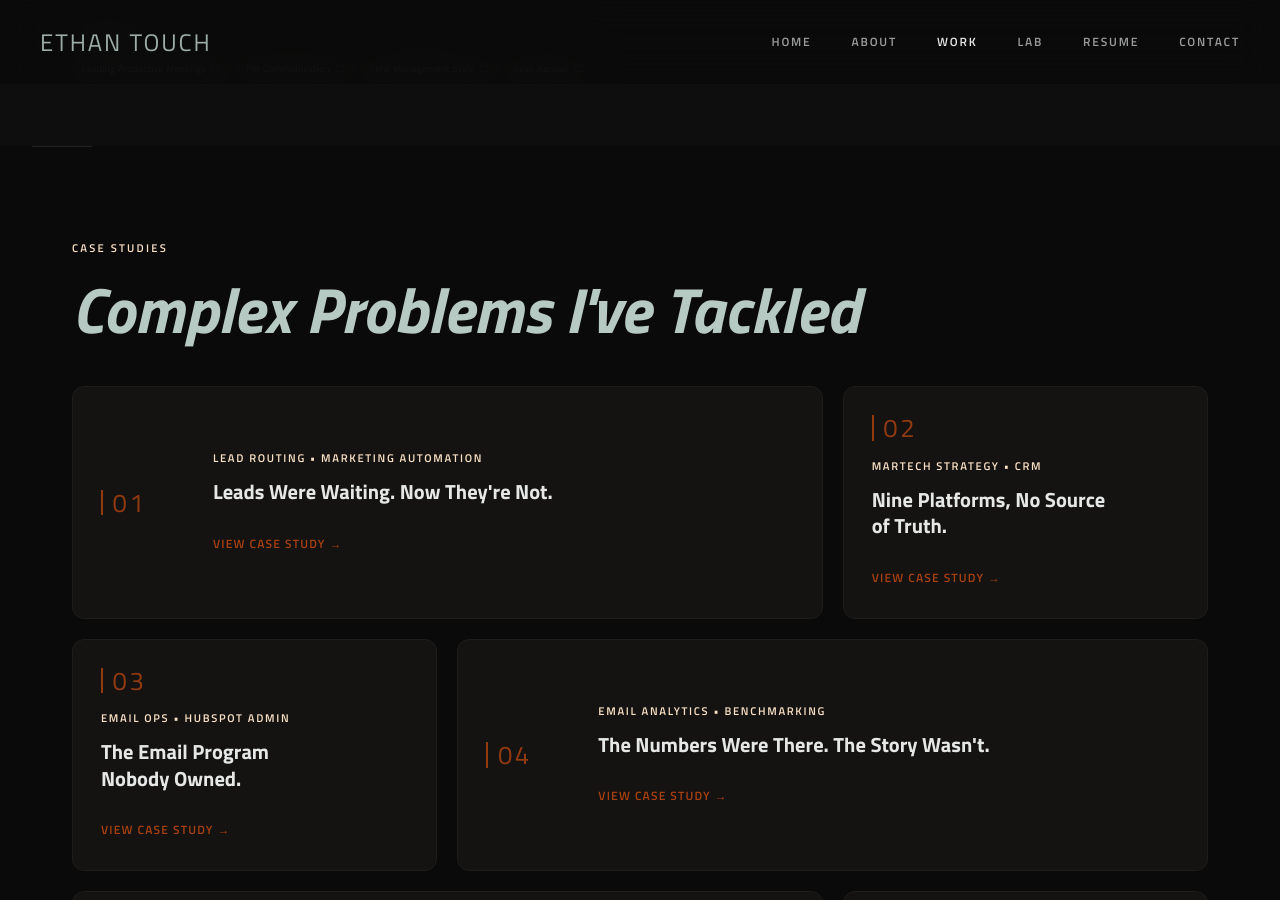
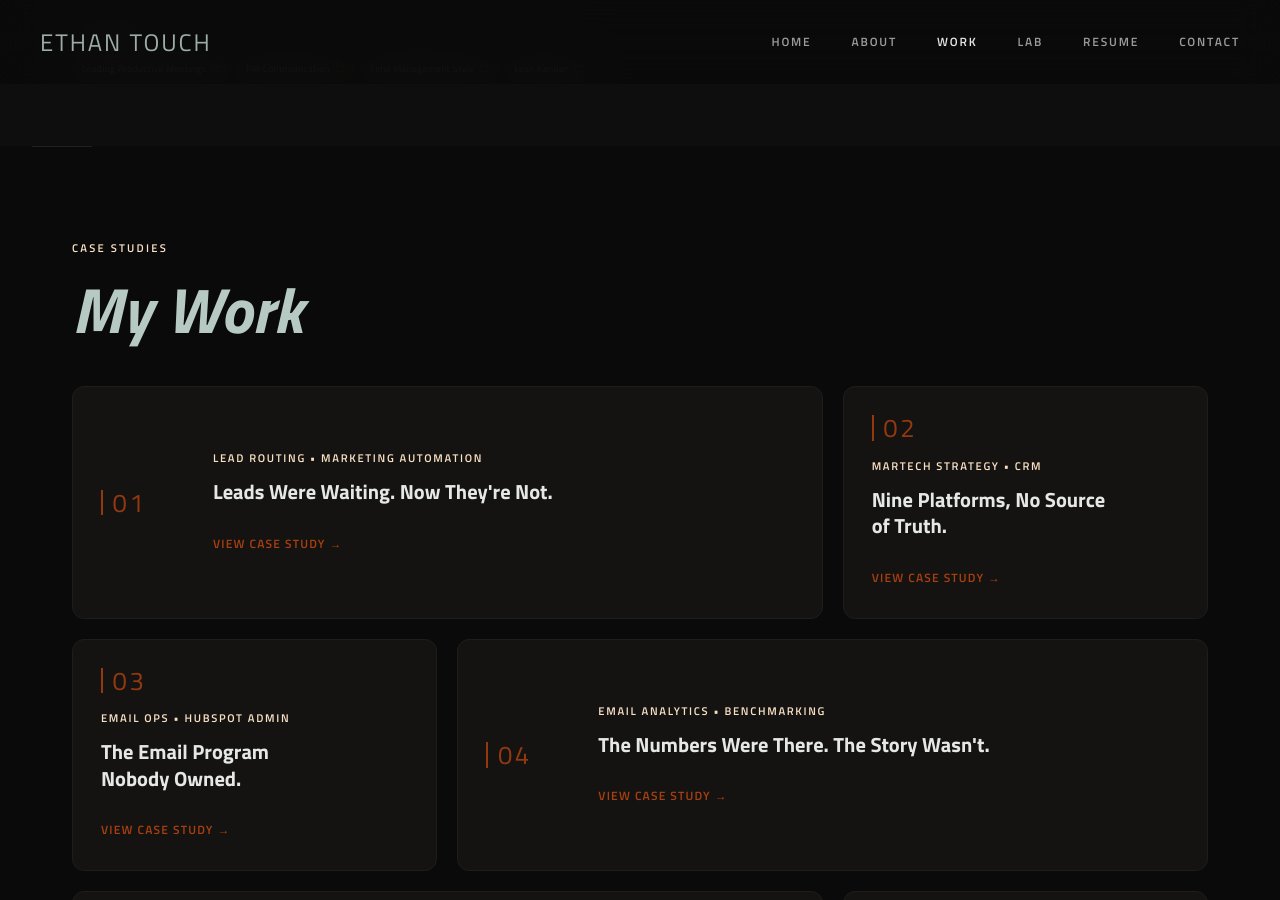
Before and after one commit to woofwallee/ethantouch.com, a Jekyll site: the page index.html, which Jekyll copies as it is, in a window 1280 px wide and 900 px high, scrolled down 1798 px. Built offline with Jekyll 4.4.1, drawn with Linux system fonts in a browser that asks for light colours; nearby versions of some CDN libraries; some of the changed text lies outside the part shown.

Commit message:
Retitle work section to "My Work" and add Lab card
Section title "Complex Problems I've Tackled" → "My Work". Added card 08
linking to /lab/ in the previously empty bottom-right narrow slot, giving
the email-design lab a second discovery path beyond the nav tab.

Co-Authored-By: Claude Sonnet 4.6 <noreply@anthropic.com>

```diff
--- a/index.html
+++ b/index.html
@@ -274,7 +274,7 @@
     <!-- bg text removed -->
     <div class="container">
       <p class="section__label">Case Studies</p>
-      <h2 class="section__title">Complex Problems I've&nbsp;Tackled</h2>
+      <h2 class="section__title">My&nbsp;Work</h2>
     </div>
     <div class="work__grid">
 
@@ -346,6 +346,15 @@
           <span class="work__card-tag">Social Audit &bull; Content&nbsp;Strategy</span>
           <h3>An Active Account That Wasn't Being&nbsp;Heard.</h3>
           <span class="work__card-cta">View case study&nbsp;&rarr;</span>
+        </div>
+      </a>
+
+      <a href="/lab/" target="_blank" class="work__card" aria-label="Explore the Lab — email design portfolio">
+        <span class="work__card-num">08</span>
+        <div class="work__card-body">
+          <span class="work__card-tag">Email Design &bull; Art&nbsp;Direction</span>
+          <h3>Five Brands.&nbsp;Five&nbsp;Inboxes.</h3>
+          <span class="work__card-cta">Open the lab&nbsp;&rarr;</span>
         </div>
       </a>
 
```
